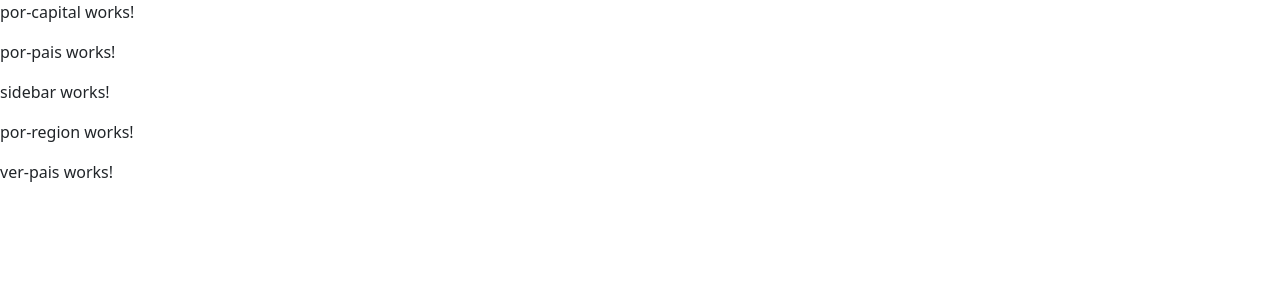
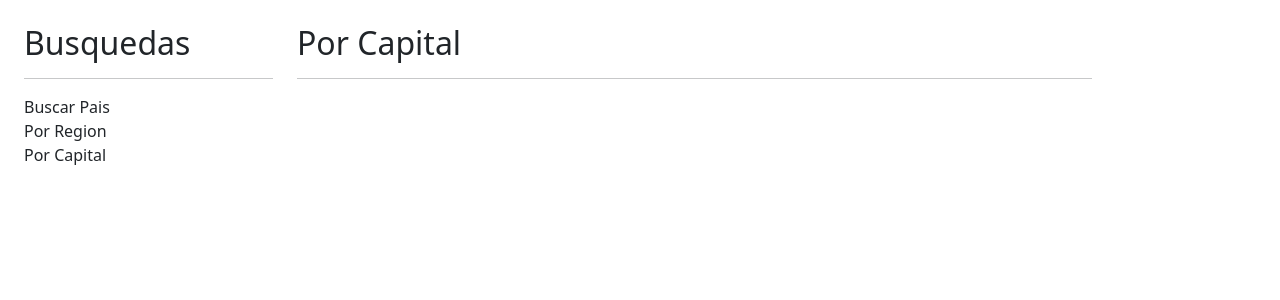
Before and after one commit to Jonathanmzd/AppBanderasNg, an Angular app: page / in a window 1280 px wide. Shown: the top 300 px of the page. Built offline with nearby package versions, Linux system fonts and the light colour scheme.

Commit message:
98. Estructura HTML de nuestra aplicación

```diff
--- a/src/app/app.component.html
+++ b/src/app/app.component.html
@@ -1,5 +1,16 @@
-<app-por-capital></app-por-capital>
-<app-por-pais></app-por-pais>
-<app-sidebar></app-sidebar>
-<app-por-region></app-por-region>
-<app-ver-pais></app-ver-pais>
+<div class="row container mt-4">
+  <div class="col-3">
+    <h2>Busquedas</h2>
+    <hr>
+    <ul class="list-group">
+      <li class="list-group">Buscar Pais</li>
+      <li class="list-group">Por Region</li>
+      <li class="list-group">Por Capital</li>
+    </ul>
+  </div>
+
+  <div class="col">
+    <h2>Por Capital</h2>
+    <hr>
+  </div>
+</div>
```
